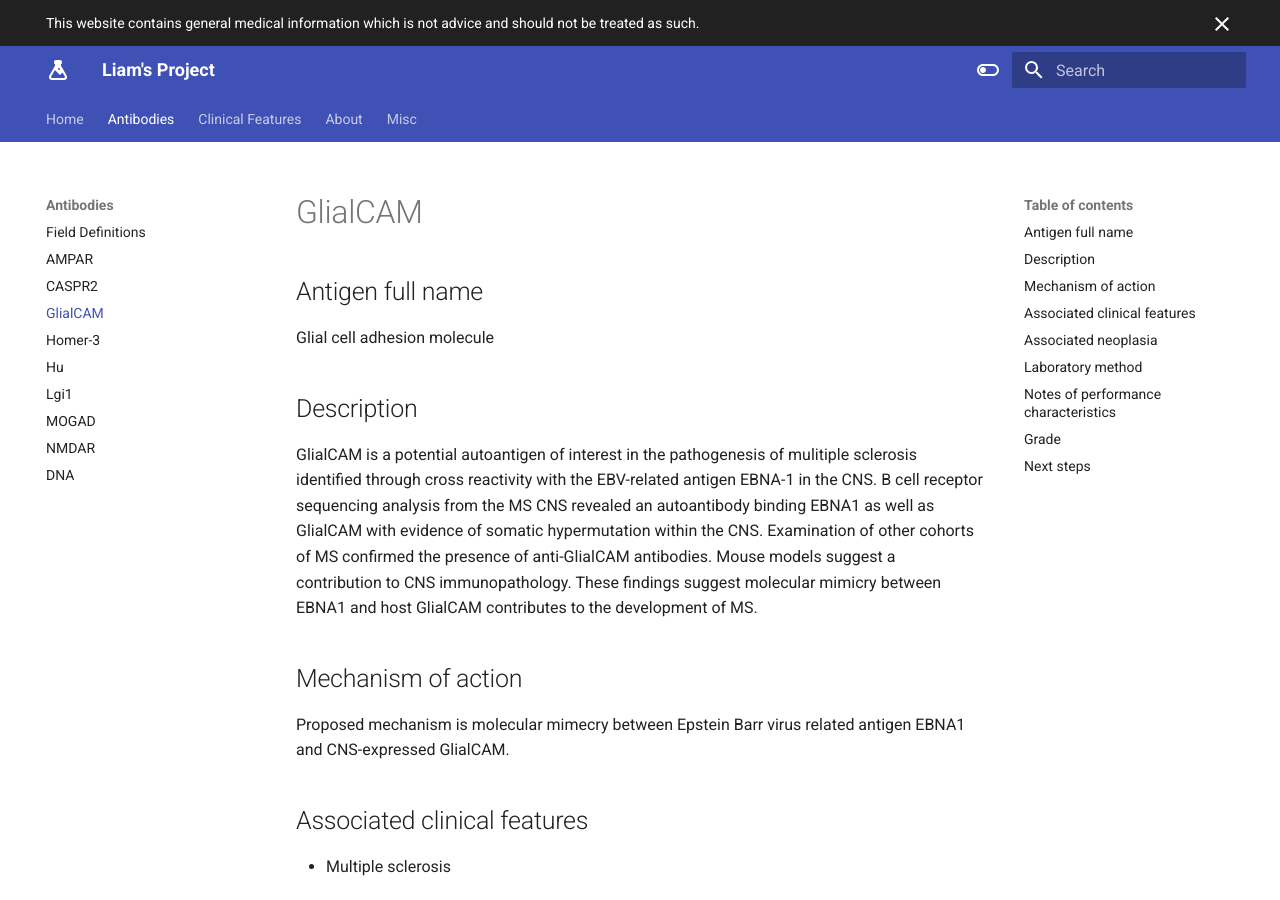
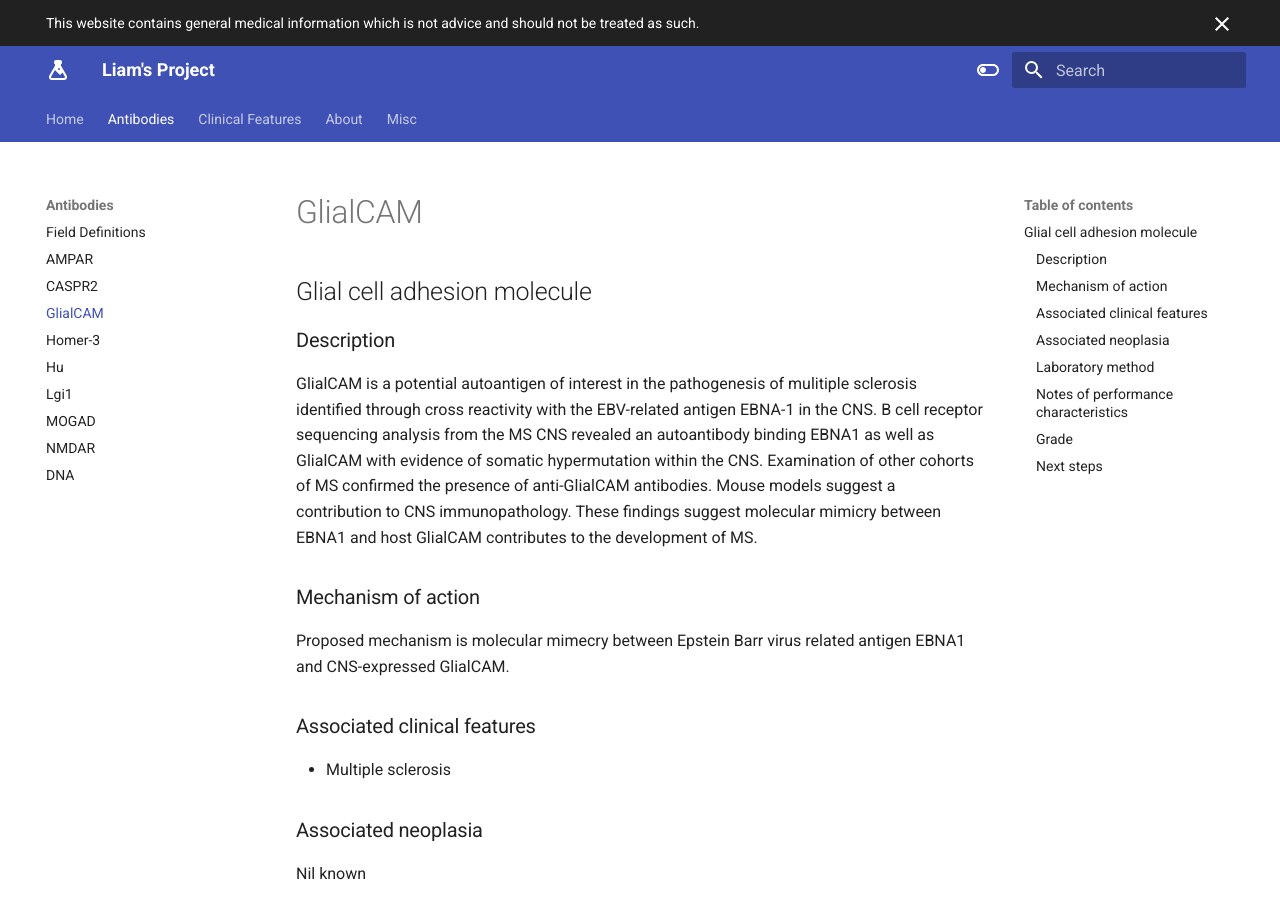
Before and after one commit to monchee/liamsproject, an MkDocs documentation site: the page built from docs/antibodies/glialcam.md, in a window 1280 px wide and 900 px high. Built offline with MkDocs 1.6.1 and Material for MkDocs 9.7.7, drawn with Linux system fonts in a browser that asks for light colours; plug-ins that fetch from the network failed and are left out.

Commit message:
Update glialcam.md

```diff
--- a/docs/antibodies/glialcam.md
+++ b/docs/antibodies/glialcam.md
@@ -7,30 +7,29 @@ tags:
 
 # GlialCAM
 
-## Antigen full name
-Glial cell adhesion molecule
+## Glial cell adhesion molecule
 
-## Description
+### Description
 GlialCAM is a potential autoantigen of interest in the pathogenesis of mulitiple sclerosis identified through cross reactivity with the EBV-related antigen EBNA-1 in the CNS. B cell receptor sequencing analysis from the MS CNS revealed an autoantibody binding  EBNA1 as well as GlialCAM with evidence of somatic hypermutation within the CNS. Examination of other cohorts of MS confirmed the presence of anti-GlialCAM antibodies. Mouse models suggest a contribution to CNS immunopathology. These findings suggest molecular mimicry between EBNA1 and host GlialCAM contributes to the development of MS.
 
-## Mechanism of action
+### Mechanism of action
 Proposed mechanism is molecular mimecry between Epstein Barr virus related antigen EBNA1 and CNS-expressed GlialCAM.
 
-## Associated clinical features
+### Associated clinical features
  - Multiple sclerosis
 
-## Associated neoplasia
+### Associated neoplasia
 Nil known
 
-## Laboratory method
+### Laboratory method
 Preclinical studies only to date.
 
-## Notes of performance characteristics
+### Notes of performance characteristics
 Not applicable
 
-## Grade
+### Grade
 Not applicable
 
-## Next steps
+### Next steps
 
 [^1]: Lanz, T.V., Brewer, R.C., Ho, P.P. et al. Clonally expanded B cells in multiple sclerosis bind EBV EBNA1 and GlialCAM. Nature (2022).
```
